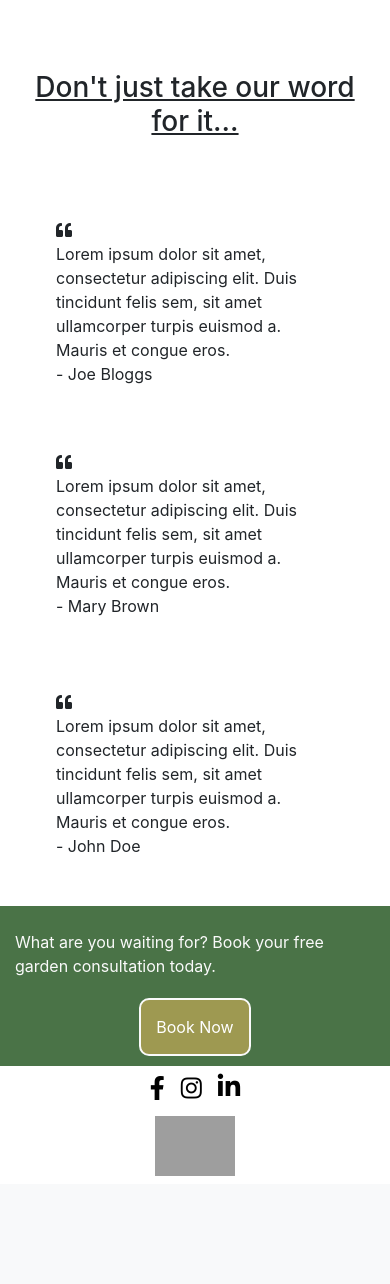
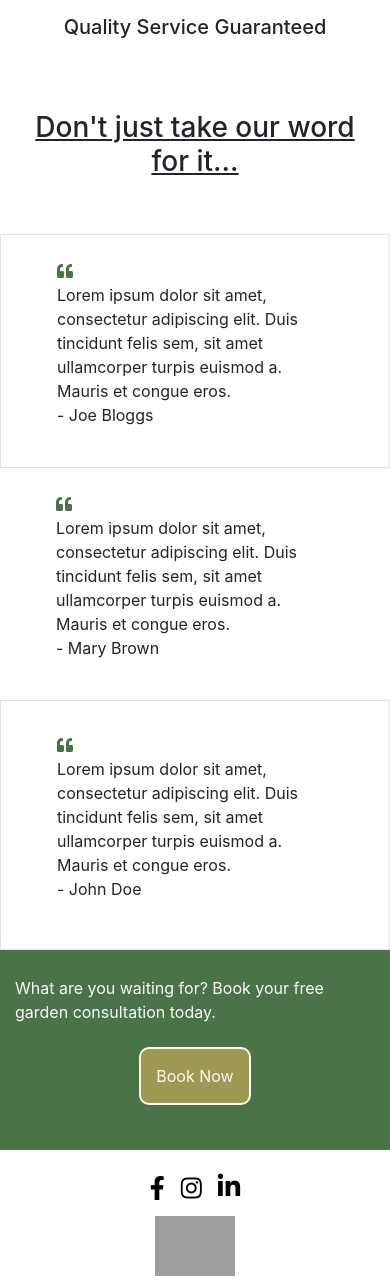
Before and after one commit to Code-Institute-Submissions/JamieT966-project-portfolio-4_SepResub, a Django app: page / in a window 390 px wide. Shown: the part 1661-2945 px from the top of the page. Before the commit the page ends 2837 px from the top, so only its background shows below. Run offline with Django 3.2, Linux system fonts and the light colour scheme; grey boxes are pictures that could not be loaded.

Commit message:
improved mobile responsivness

```diff
--- a/static/css/style.css
+++ b/static/css/style.css
@@ -57,6 +57,12 @@
     color: var(--off_white);
 }
 
+@media only screen and (max-width: 430px) {
+    .our-work {
+      height: 200px;
+    }
+  }
+
 /* Value section  */
 
 .benefits-image {
@@ -68,6 +74,11 @@
 .tesimonal-image {
     height: 100px;
     border-radius: 50%;
+}
+
+.fa {
+    color: var(--ml_darkgreen);
+
 }
 
 /* Footer */
@@ -154,6 +165,7 @@
     border-radius: 10px;
     background-color: var(--ml_gold);
     border: 2px solid var(--off_white);
+    color: var(--off_white);
 }
 
 .our-work-cta-btn:hover {
--- a/templates/base.html
+++ b/templates/base.html
@@ -45,7 +45,7 @@
     </div>
 </body>
 
-<footer class="footer">
+<footer class="footer pt-3">
     <div class="container-fluid mb-2">
         <div class="row align-items-center justify-content-center">
                 <div class="col-md-4 col-12 row text-start site-links d-none d-sm-none d-md-flex">
@@ -70,12 +70,12 @@
                         <i class="fab fa-linkedin-in p-2"> </i>
                     </a>
                 </div>
-                <div class="col-sm-4 col-12 d-none d-sm-flex justify-content-end footer-logo">
+                <div class="col-sm-4 col-12 d-none d-sm-flex justify-content-end footer-logo ">
                     <a href="{% url 'home' %}">
                         <img class="float-start modern-logo" src="https://res.cloudinary.com/du0modwwh/image/upload/v1657222106/logo-60_yhpaay.png" alt="Modern Landscapes Logo">
                     </a>
                 </div>
-                <div class="col-sm-4 col-12 d-flex d-sm-none justify-content-center pt-2 footer-logo">
+                <div class="col-sm-4 col-12 d-flex d-sm-none justify-content-center footer-logo pt-2">
                     <a href="{% url 'home' %}">
                         <img class="float-start modern-logo" src="https://res.cloudinary.com/du0modwwh/image/upload/v1657222106/logo-60_yhpaay.png" alt="Modern Landscapes Logo">
                     </a>
--- a/templates/index.html
+++ b/templates/index.html
@@ -23,7 +23,7 @@
     <div class="row align-items-center text-start">
         <div class="col-12 col-sm-8">See previous work completed by Modern Landscapes by ckicking on our work using the button to the right.</div>
         <div class="col-12 col-sm-4">
-            <a class="text-decoration-none" href="{% url 'work' %}"><button type="button" class="btn btn-success book-btn d-flex justify-content-center our-work-cta-btn">Our Work</button></a>
+            <a class="text-decoration-none" href="{% url 'work' %}"><button type="button" class="btn book-btn d-flex justify-content-center our-work-cta-btn">Our Work</button></a>
         </div>
     </div>
 </div>
@@ -51,12 +51,12 @@
 
 <!-- Testimonials Section -->
 
-<div class="container">
+<div class="container-fluid">
     <div class="row align-items-center justify-content-center text-center">
         <div class="col-12 py-5">
             <h3>Don't just take our word for it...</h3>
         </div>
-        <div class="row p-2">
+        <div class="row p-2 border">
             <div class="col-12 col-sm-4 d-none d-sm-block">
                 <img class="tesimonal-image" src="https://res.cloudinary.com/du0modwwh/image/upload/v1658955431/joe1_n6ud77.jpg" alt="illustration of person">
                 <h5 class="p-2">Joe Bloggs</h5>
@@ -76,7 +76,7 @@
                 <h5 class="p-2">Mary Brown</h5>
             </div>
         </div>
-        <div class="row p-2">
+        <div class="row p-2 border">
             <div class="col-12 col-sm-4 py-4 d-none d-sm-block">
                 <img class="tesimonal-image" src="https://res.cloudinary.com/du0modwwh/image/upload/v1658955431/john1_i5vswh.jpg" alt="illustration of person">
                 <h5 class="p-2">John Doe</h5>
```
